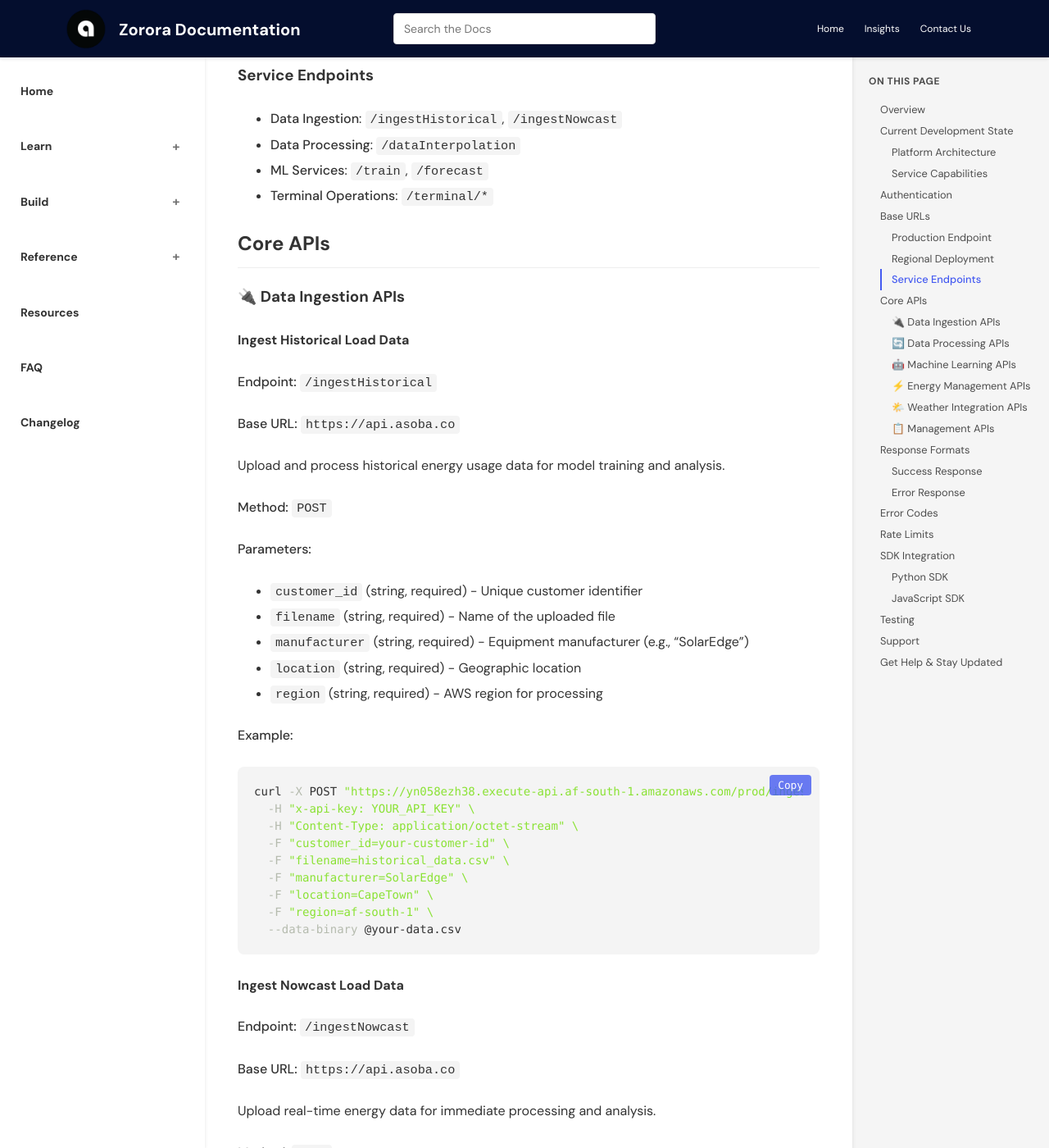
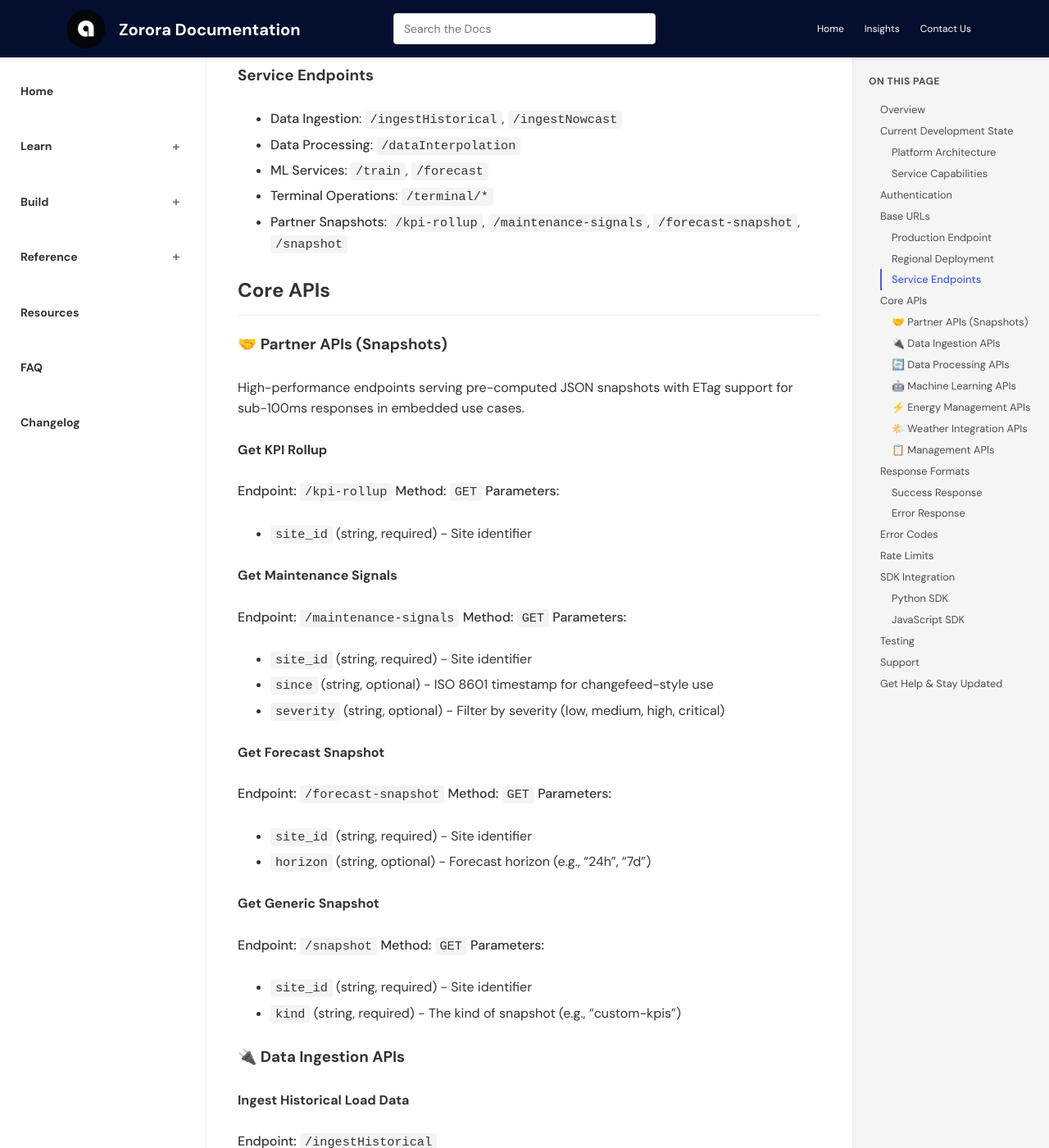
Before and after one commit to AsobaCloud/asobacode.github.io, a Jekyll site: the page built from archive/api-reference.md, in a window 1280 px wide and 1400 px high, scrolled down 1453 px. Shown: the whole window at 82% size. Built offline with Jekyll 4.4.1, drawn with Linux system fonts in a browser that asks for light colours; comment, search, counter and statistics services are not loaded.

Commit message:
docs: add Partner API information to SDK and API reference

```diff
--- a/archive/api-reference.md
+++ b/archive/api-reference.md
@@ -57,8 +57,46 @@ The Ona API uses a unified API Gateway endpoint:
 - **Data Processing**: `/dataInterpolation`
 - **ML Services**: `/train`, `/forecast`
 - **Terminal Operations**: `/terminal/*`
+- **Partner Snapshots**: `/kpi-rollup`, `/maintenance-signals`, `/forecast-snapshot`, `/snapshot`
 
 ## Core APIs
+
+### 🤝 Partner APIs (Snapshots)
+
+High-performance endpoints serving pre-computed JSON snapshots with ETag support for sub-100ms responses in embedded use cases.
+
+#### Get KPI Rollup
+
+**Endpoint:** `/kpi-rollup`
+**Method:** `GET`
+**Parameters:**
+- `site_id` (string, required) - Site identifier
+
+#### Get Maintenance Signals
+
+**Endpoint:** `/maintenance-signals`
+**Method:** `GET`
+**Parameters:**
+- `site_id` (string, required) - Site identifier
+- `since` (string, optional) - ISO 8601 timestamp for changefeed-style use
+- `severity` (string, optional) - Filter by severity (low, medium, high, critical)
+
+#### Get Forecast Snapshot
+
+**Endpoint:** `/forecast-snapshot`
+**Method:** `GET`
+**Parameters:**
+- `site_id` (string, required) - Site identifier
+- `horizon` (string, optional) - Forecast horizon (e.g., "24h", "7d")
+
+#### Get Generic Snapshot
+
+**Endpoint:** `/snapshot`
+**Method:** `GET`
+**Parameters:**
+- `site_id` (string, required) - Site identifier
+- `kind` (string, required) - The kind of snapshot (e.g., "custom-kpis")
+
 
 ### 🔌 Data Ingestion APIs
 
```
Also changed, not shown: api-reference/overview.md (+5 -0 lines), archive/sdk.md (+8 -0 lines).
